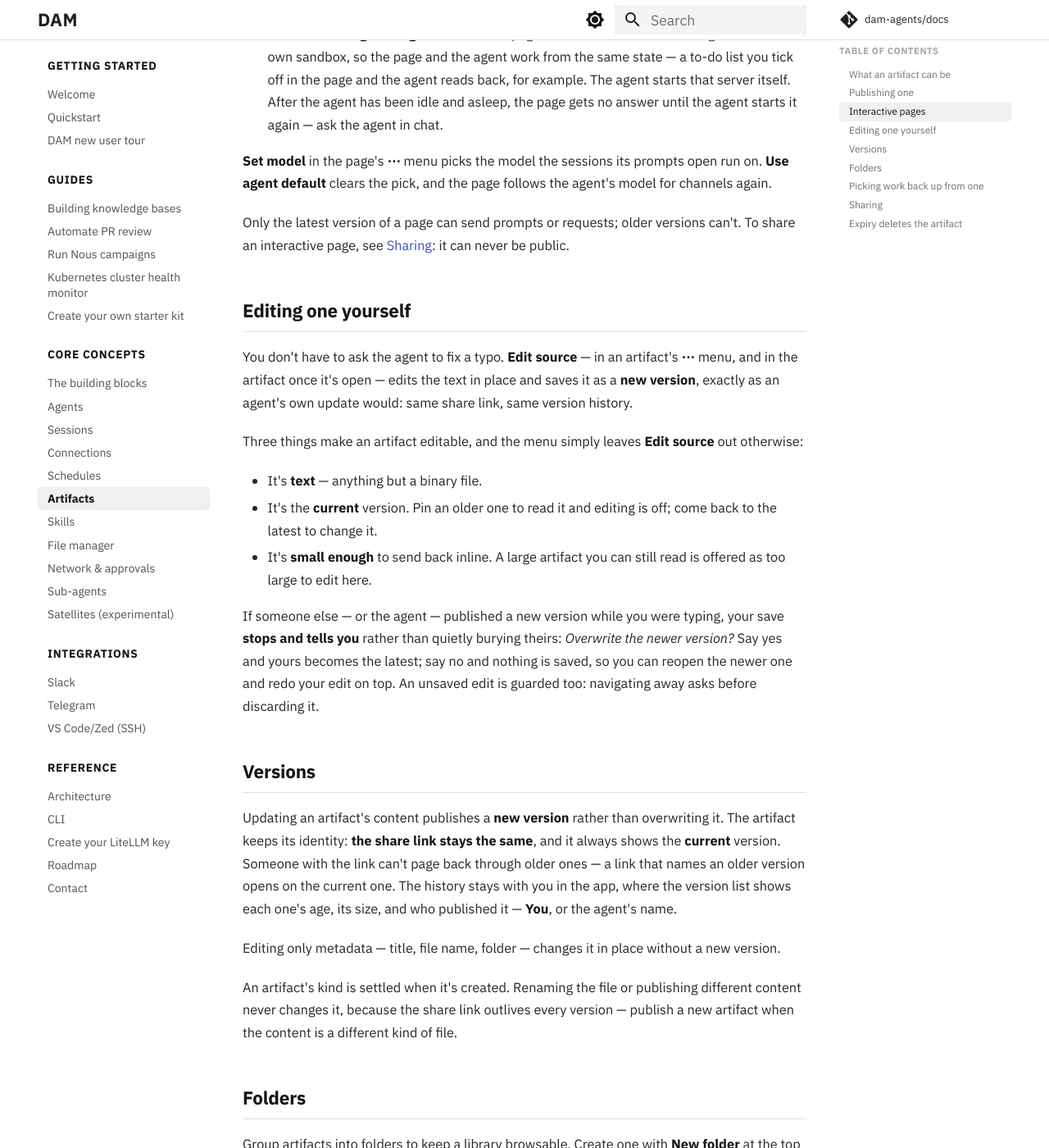
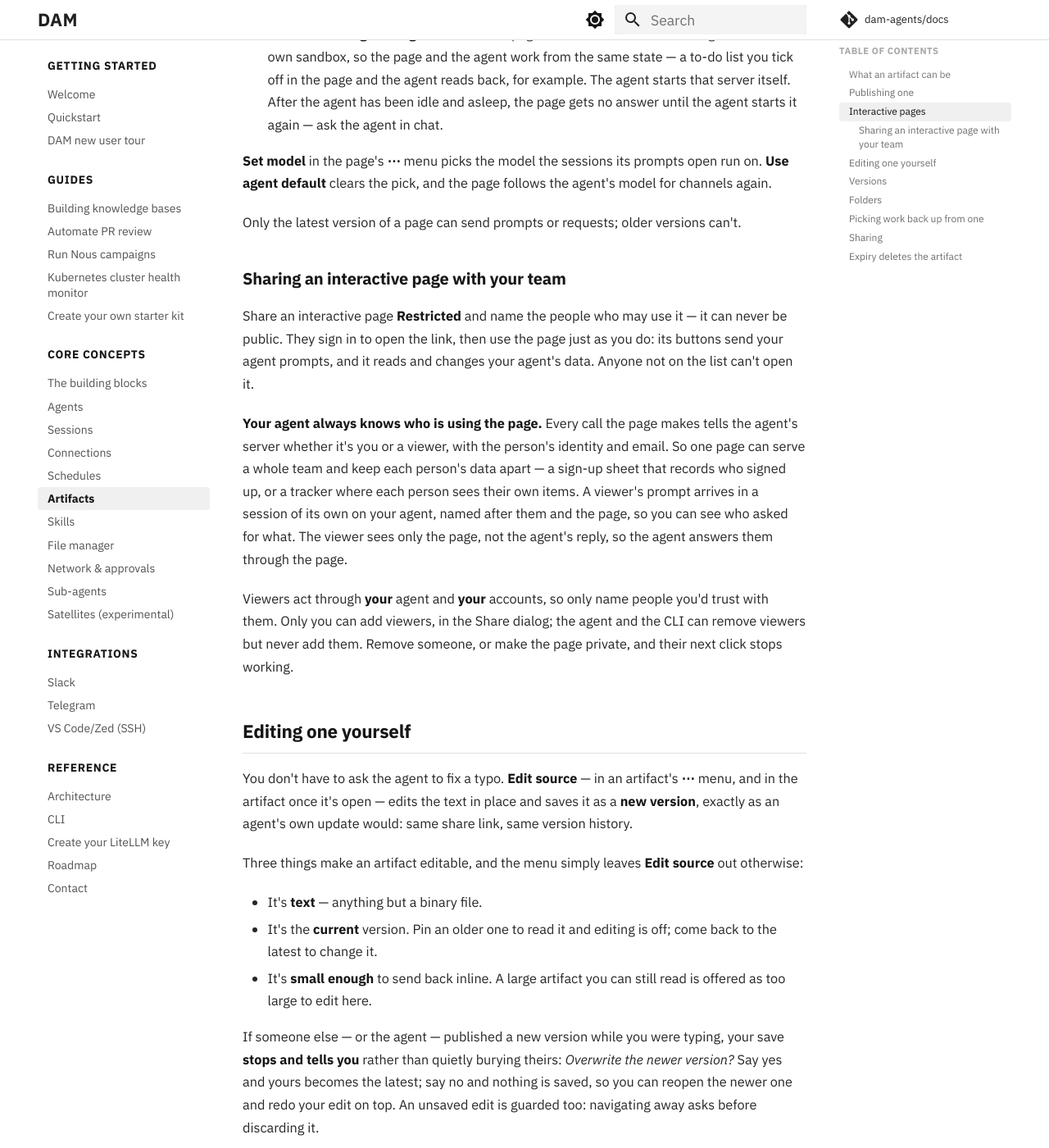
Before and after one commit to dam-agents/docs, an MkDocs documentation site: the page built from docs/core-concepts/artifacts.md, in a window 1280 px wide and 1400 px high, scrolled down 2967 px. Shown: the whole window at 82% size. Built offline with MkDocs 1.6.1 and Material for MkDocs 9.7.7, drawn with Linux system fonts in a browser that asks for light colours; comment, search, counter and statistics services are not loaded; some of the changed text lies outside the part shown.

Commit message:
docs(artifacts): make restricted sharing of interactive pages clear (#9)
Assisted-by: Claude Opus 5.5 <noreply@anthropic.com>
Signed-off-by: Jenna Winkler <Jenna.Winkler@ibm.com>

```diff
--- a/docs/core-concepts/artifacts.md
+++ b/docs/core-concepts/artifacts.md
@@ -87,8 +87,24 @@ An interactive page can do two things:
 **Set model** in the page's **⋯** menu picks the model the sessions its prompts open run on.
 **Use agent default** clears the pick, and the page follows the agent's model for channels again.
 
-Only the latest version of a page can send prompts or requests; older versions can't. To share an
-interactive page, see [Sharing](#sharing): it can never be public.
+Only the latest version of a page can send prompts or requests; older versions can't.
+
+### Sharing an interactive page with your team
+
+Share an interactive page **Restricted** and name the people who may use it — it can never be public.
+They sign in to open the link, then use the page just as you do: its buttons send your agent prompts,
+and it reads and changes your agent's data. Anyone not on the list can't open it.
+
+**Your agent always knows who is using the page.** Every call the page makes tells the agent's server
+whether it's you or a viewer, with the person's identity and email. So one page can serve a whole
+team and keep each person's data apart — a sign-up sheet that records who signed up, or a tracker
+where each person sees their own items. A viewer's prompt arrives in a session of its own on your
+agent, named after them and the page, so you can see who asked for what. The viewer sees only the
+page, not the agent's reply, so the agent answers them through the page.
+
+Viewers act through **your** agent and **your** accounts, so only name people you'd trust with them.
+Only you can add viewers, in the Share dialog; the agent and the CLI can remove viewers but never
+add them. Remove someone, or make the page private, and their next click stops working.
 
 ## Editing one yourself
 
@@ -198,10 +214,9 @@ private or public again.
 
 An **interactive** page — one whose buttons can ask its agent to do something — carries an
 **Interactive** badge and can **never be public**. Share it **Restricted**, and the people you name can
-use its buttons too, acting through your agent and your accounts. Only you can add people to an interactive page's list, in this dialog. A viewer's
-prompt starts a session of their own on your agent, named after them and the page, so you can see
-who asked for what; they see only the page, not the agent's reply. The dialog warns you that viewers
-can read and change the agent's data and that the agent sees their email.
+use its buttons too, acting through your agent and your accounts; your agent knows which of them is
+calling. The dialog warns you that viewers can read and change the agent's data and that the agent
+sees their email. See [Sharing an interactive page with your team](#sharing-an-interactive-page-with-your-team).
 
 !!! warning "A public link is the access control"
     A **public** share URL contains an unguessable random token, and **that token is the only thing
```
